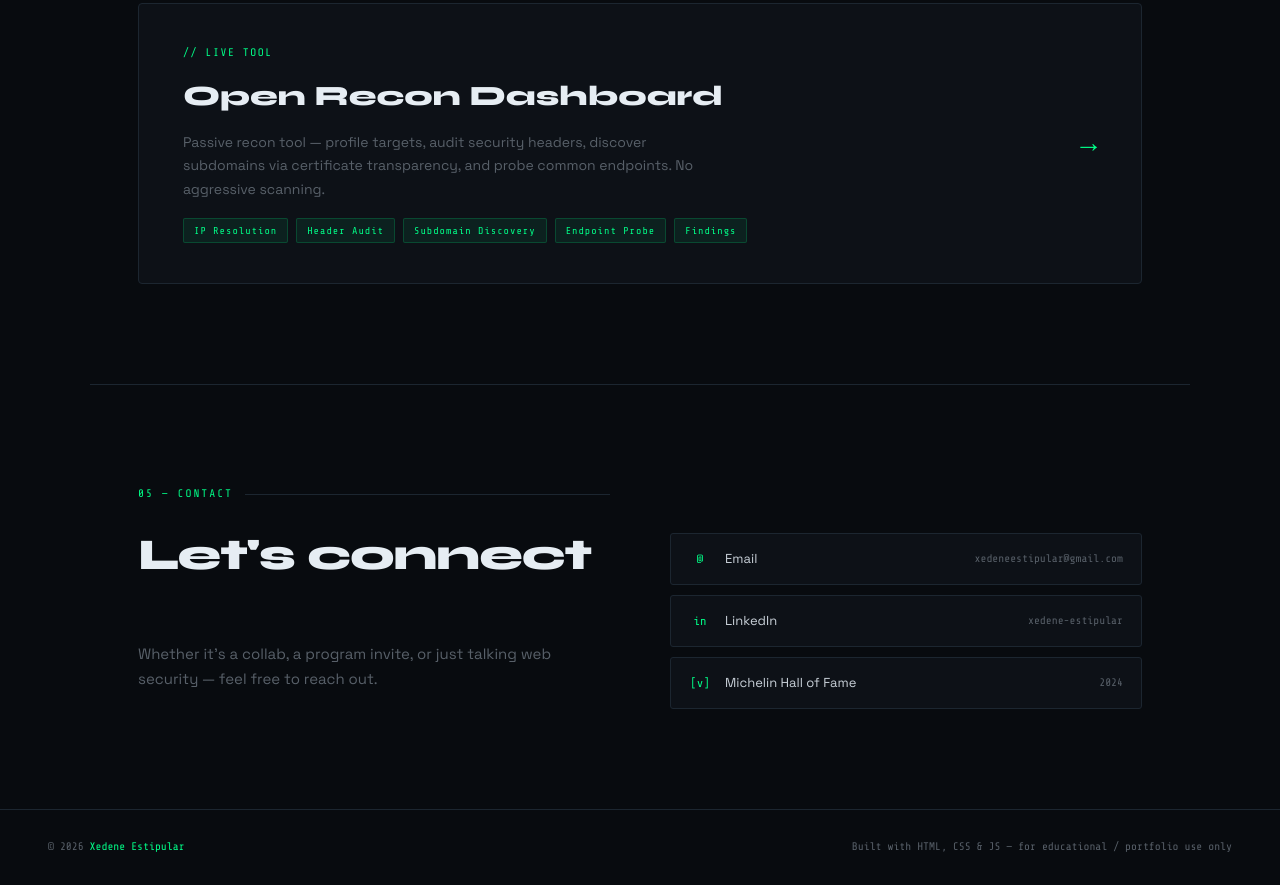
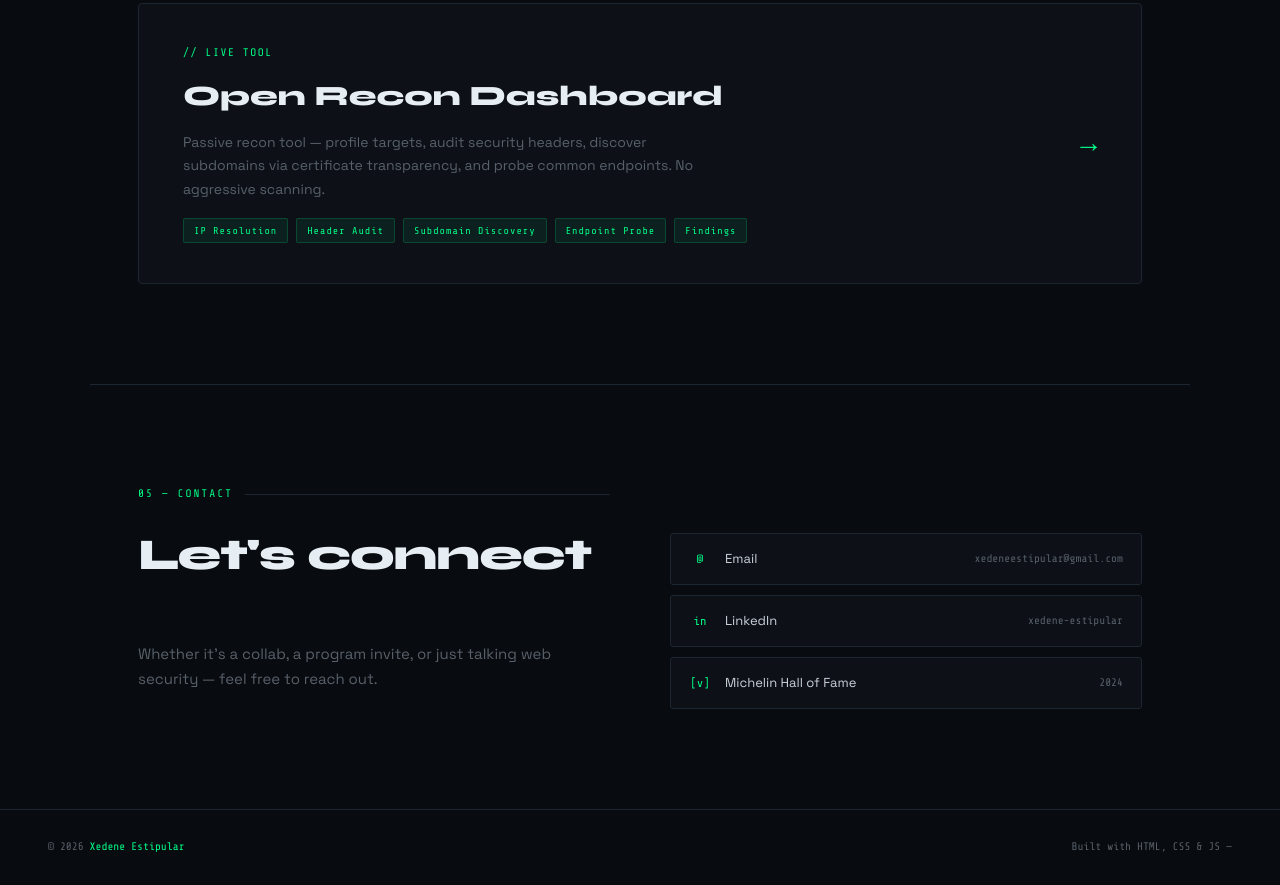
Before and after one commit to Xedene/My-First-Live-Portfolio-, a website: page public/index.html in a window 1280 px wide. Shown: the part 3255-4140 px from the top of the page. Drawn offline with nearby package versions, Linux system fonts and the light colour scheme.

Commit message:
Update index.html

```diff
--- a/public/index.html
+++ b/public/index.html
@@ -561,7 +561,7 @@
 
 <footer>
   <p>&copy; 2026 <span>Xedene Estipular</span></p>
-  <p>Built with HTML, CSS &amp; JS &mdash; for educational / portfolio use only</p>
+  <p>Built with HTML, CSS &amp; JS &mdash;</p>
 </footer>
 
 <script>
```
